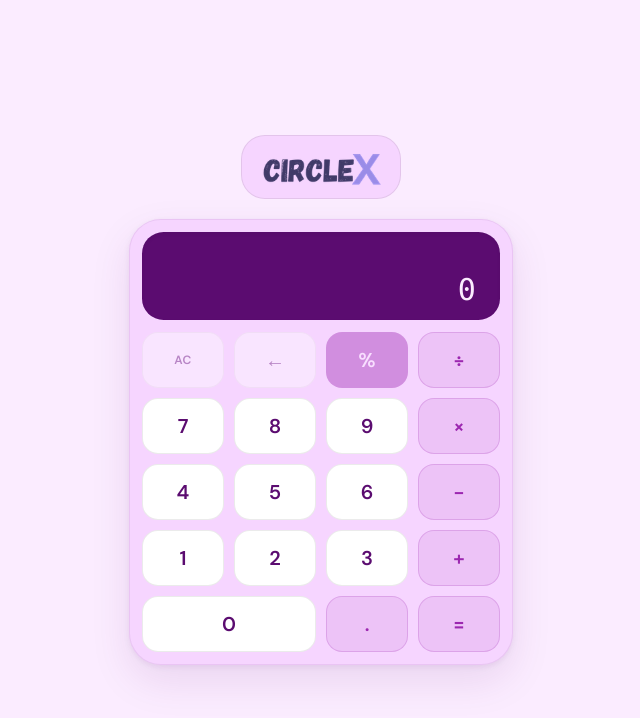
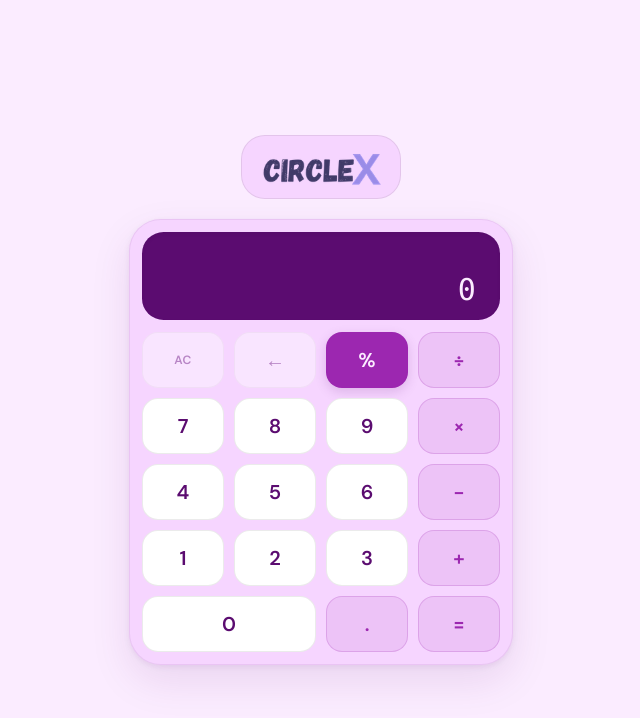
Before and after one commit to Yogs365/CalculatePro, a Next.js app: page /login in a window 1280 px wide. Shown: the top 718 px of the page, without its empty margins (319-959 px from the left). Built offline with nearby package versions, Linux system fonts and the light colour scheme.

Commit message:
Keep percent action inert without a code

```diff
--- a/components/auth/LoginScreen.tsx
+++ b/components/auth/LoginScreen.tsx
@@ -106,7 +106,6 @@ export default function LoginScreen() {
     e.preventDefault();
     if (submitting) return;
     if (!/^\d+$/.test(code) || code.length < CODE_MIN_LENGTH) {
-      setError(`Kode akses minimal ${CODE_MIN_LENGTH} digit`);
       return;
     }
 
@@ -180,7 +179,7 @@ export default function LoginScreen() {
               </button>
               <button
                 type="submit"
-                disabled={code.length < CODE_MIN_LENGTH || submitting}
+                disabled={submitting}
                 className="premium-cta glossy-btn flex h-14 items-center justify-center rounded-2xl border border-ocean-300/20 text-xl font-semibold text-ocean-950 transition active:scale-95 disabled:cursor-not-allowed disabled:opacity-40 disabled:shadow-none"
                 aria-label="Persentase"
               >
```
